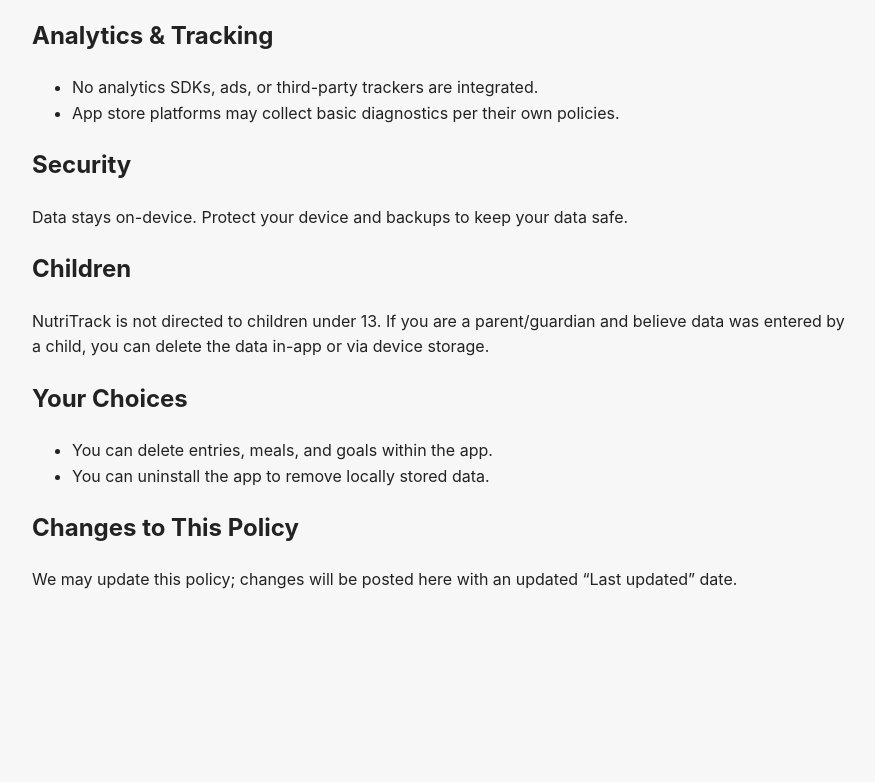
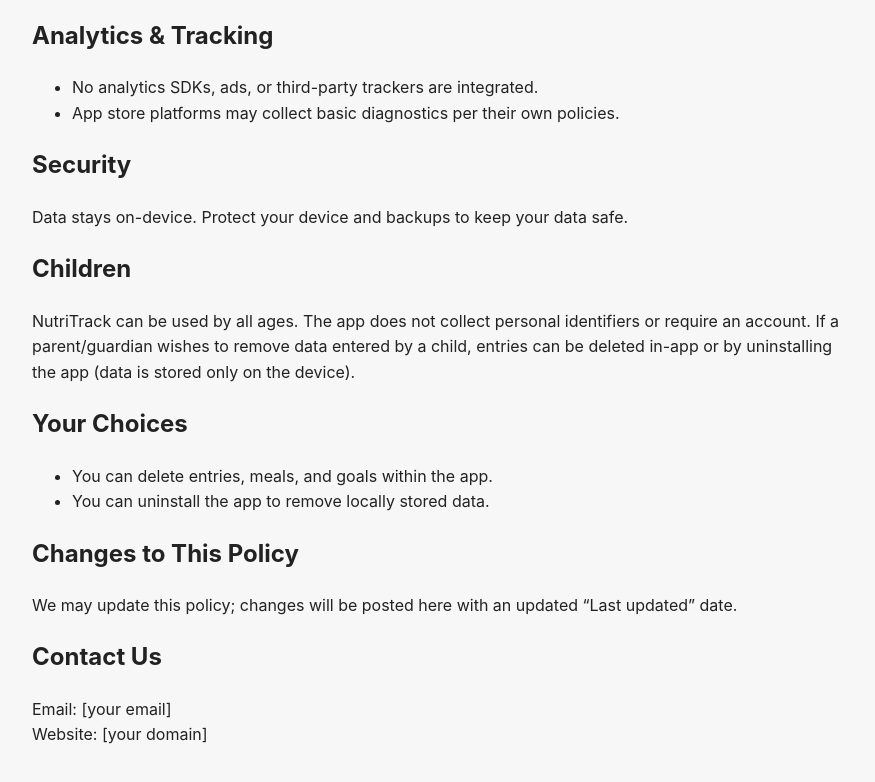
Before and after one commit to prashantpandey9/PrivacyPolicy, a plain HTML site: page index.html in a window 1280 px wide. Shown: the part 758-1540 px from the top of the page, without its empty margins (198-1073 px from the left). Before the commit the page ends 1415 px from the top, so only its background shows below. Drawn offline with Linux system fonts and the light colour scheme.

Commit message:
update children clause

```diff
--- a/index.html
+++ b/index.html
@@ -36,7 +36,7 @@
   <div class="container">
     <header>
       <h1>NutriTrack — Privacy Policy</h1>
-      <div class="note">Last updated: 25 Dec 2025</div>
+      <div class="note">Last updated: [DATE]</div>
     </header>
     <p>NutriTrack is an offline, on-device calorie and protein tracker. We do not create accounts, do not collect personal identifiers, and do not send your data to our servers.</p>
 
@@ -76,7 +76,7 @@
     <p>Data stays on-device. Protect your device and backups to keep your data safe.</p>
 
     <h2>Children</h2>
-    <p>NutriTrack is not directed to children under 13. If you are a parent/guardian and believe data was entered by a child, you can delete the data in-app or via device storage.</p>
+    <p>NutriTrack can be used by all ages. The app does not collect personal identifiers or require an account. If a parent/guardian wishes to remove data entered by a child, entries can be deleted in-app or by uninstalling the app (data is stored only on the device).</p>
 
     <h2>Your Choices</h2>
     <ul>
@@ -86,6 +86,9 @@
 
     <h2>Changes to This Policy</h2>
     <p>We may update this policy; changes will be posted here with an updated “Last updated” date.</p>
+
+    <h2>Contact Us</h2>
+    <p>Email: [your email]<br>Website: [your domain]</p>
   </div>
 </body>
 </html>
```
